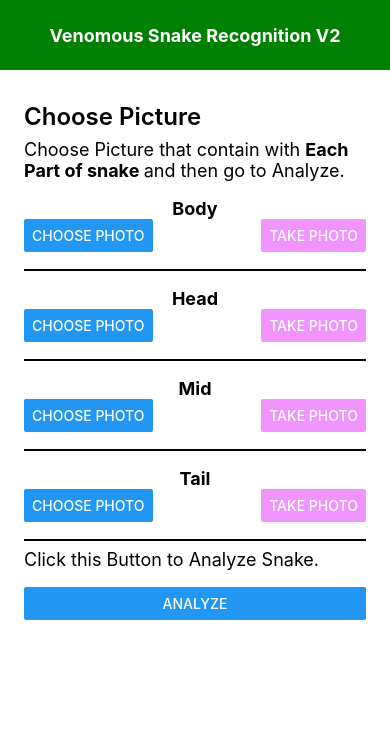
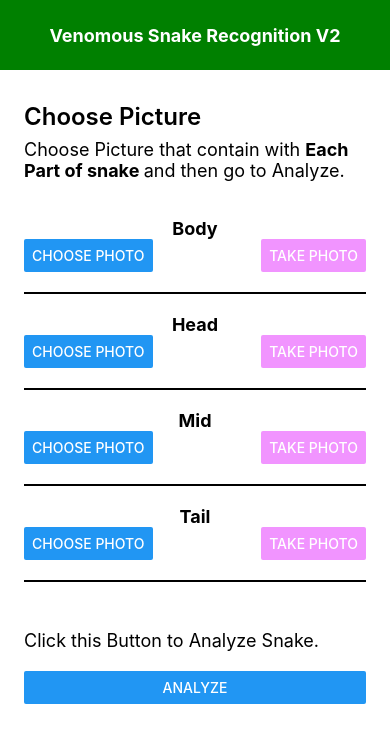
Before and after one commit to nateecuteboy/MobileAppSeniorProj, a React Native app: screen / in a window 390 px wide. Shown: the top 742 px of the page. Built offline with nearby package versions, Linux system fonts and the light colour scheme; what react-native would draw is missing.

Commit message:
fixed App style

```diff
--- a/App.js
+++ b/App.js
@@ -280,7 +280,7 @@ export default class App extends React.Component {
                   </Text>
                   <View><Text>     </Text></View>
                   <View style ={{flex: 1, alignItems: 'center', justifyContent : 'center' }}>
-              {photo && (<Image source= {{uri: photo.uri}} style= {{width: 300, height: 300}} />)}
+                    {photo && (<Image source= {{uri: photo.uri}} style= {styles.imageStyle} />)}
                   </View>
 
                   <Text style={styles.highlight1}>Body</Text>
@@ -297,12 +297,10 @@ export default class App extends React.Component {
                     />
                   </View>
 
-            <View><Text>     </Text></View>
                   <View><Header2/></View>
-            <View><Text>     </Text></View>
 
                   <View style ={{flex: 1, alignItems: 'center', justifyContent : 'center' }}>
-            {photo1 && (<Image source= {{uri: photo1.uri}} style= {{width: 300, height: 300}} />)}
+                    {photo1 && (<Image source= {{uri: photo1.uri}} style= {styles.imageStyle} />)}
                   </View>
                   <Text style={styles.highlight1}>Head</Text>
                   <View style={styles.fixToText}>
@@ -316,12 +314,9 @@ export default class App extends React.Component {
                       onPress = {this.handleTakePhoto1}
                     />
                   </View>
-
-            <View><Text>     </Text></View>
                   <View><Header2/></View>
-            <View><Text>     </Text></View>
                   <View style ={{flex: 1, alignItems: 'center', justifyContent : 'center' }}>
-            {photo2 && (<Image source= {{uri: photo2.uri}} style= {{width: 300, height: 300}} />)}
+                    {photo2 && (<Image source= {{uri: photo2.uri}} style= {styles.imageStyle} />)}
                   </View>
                   <Text style={styles.highlight1}>Mid</Text>
                   <View style={styles.fixToText}>
@@ -335,11 +330,9 @@ export default class App extends React.Component {
                       onPress = {this.handleTakePhoto2}
                     />
                   </View>
-            <View><Text>     </Text></View>
                   <View><Header2/></View>
-            <View><Text>     </Text></View>
                   <View style ={{flex: 1, alignItems: 'center', justifyContent : 'center' }}>
-            {photo3 && (<Image source= {{uri: photo3.uri}} style= {{width: 300, height: 300}} />)}
+                    {photo3 && (<Image source= {{uri: photo3.uri}} style= {styles.imageStyle} />)}
                   </View>
                   <Text style={styles.highlight1}>Tail</Text>
                   <View style={styles.fixToText}>
@@ -353,19 +346,25 @@ export default class App extends React.Component {
                       onPress = {this.handleTakePhoto3}
                     />
                   </View>
-          <View><Text>     </Text></View>
+
                   <View><Header2/></View>
-          <View>
+                  <View
+                    style={{
+                      marginTop:40
+                    }}
+                  >
                     <Text style={styles.sectionDescription}>Click this Button to Analyze Snake.</Text>
-            <View><Text>     </Text></View>
+                  </View>
+                  <View
+                    style={{
+                      marginTop:20,
+                      marginBottom:20
+                    }}
+                  >
                     <Button
                       title = "Analyze"
                       onPress={this.handleAnalyzeClicked}
                     />
-          {[...Array(9)].map((value, index) =>
-            <View key={index}><Text>     </Text></View>
-          )}
-
                   </View>
                 </View>
               </View>
@@ -414,7 +413,8 @@ const styles = StyleSheet.create({
   highlight1: {
     fontWeight: '700',
     fontSize: 18,
-    textAlign: 'center'
+    textAlign: 'center',
+    marginTop:20
   },
   footer: {
     color: Colors.dark,
@@ -429,4 +429,9 @@ const styles = StyleSheet.create({
     flexDirection: 'row',
     justifyContent: 'space-between',
   },
+  imageStyle : {
+    height:300,
+    width:300,
+    marginTop:20
+  }
 });
--- a/components/header2.js
+++ b/components/header2.js
@@ -16,6 +16,7 @@ const style = StyleSheet.create({
     header : {
         height : 1,
         paddingTop : 2,
-        backgroundColor : 'black'
+        backgroundColor : 'black',
+        marginTop:20
     }
 });
```
Lines whose indentation alone changed are shown as unchanged.
